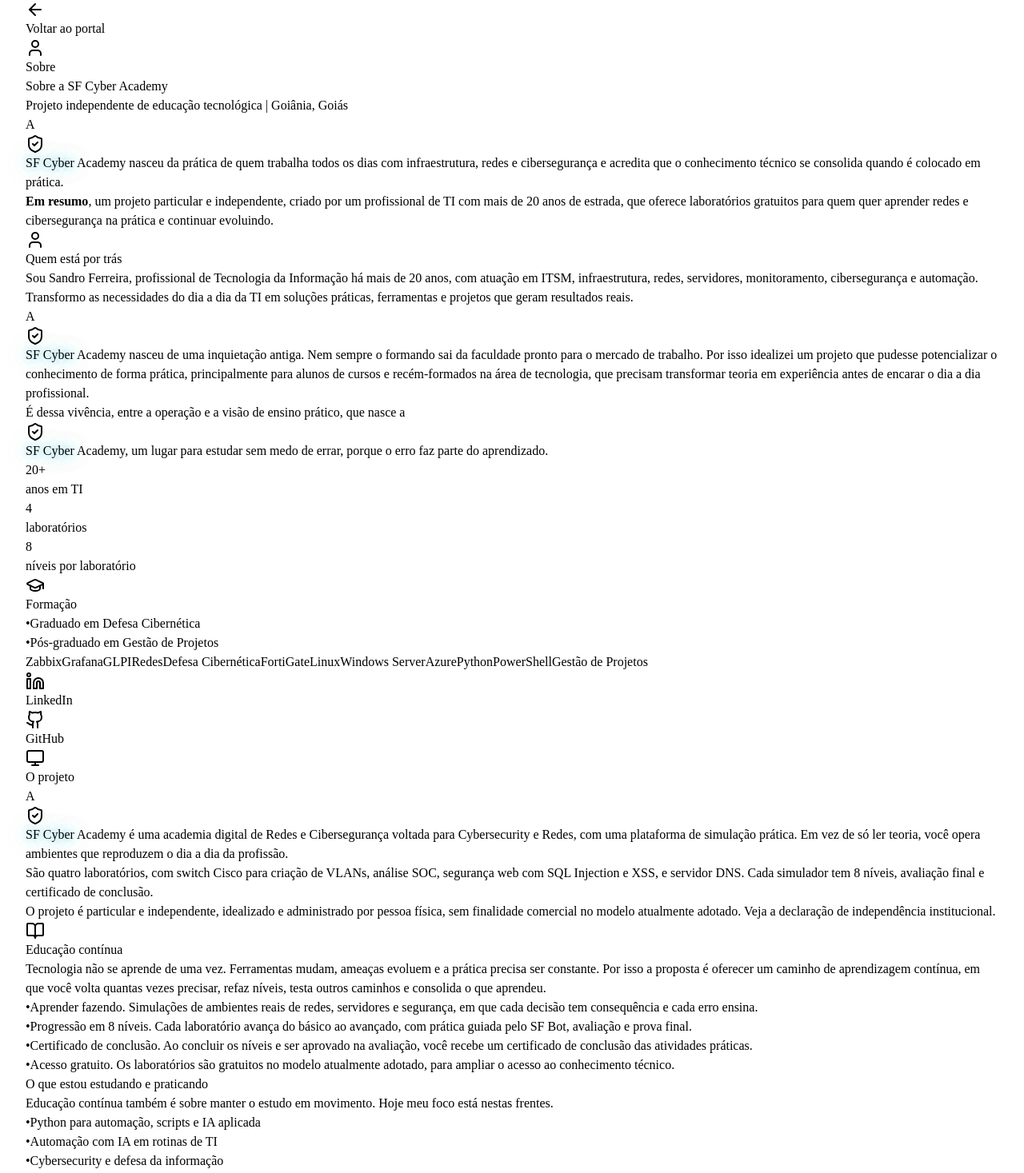
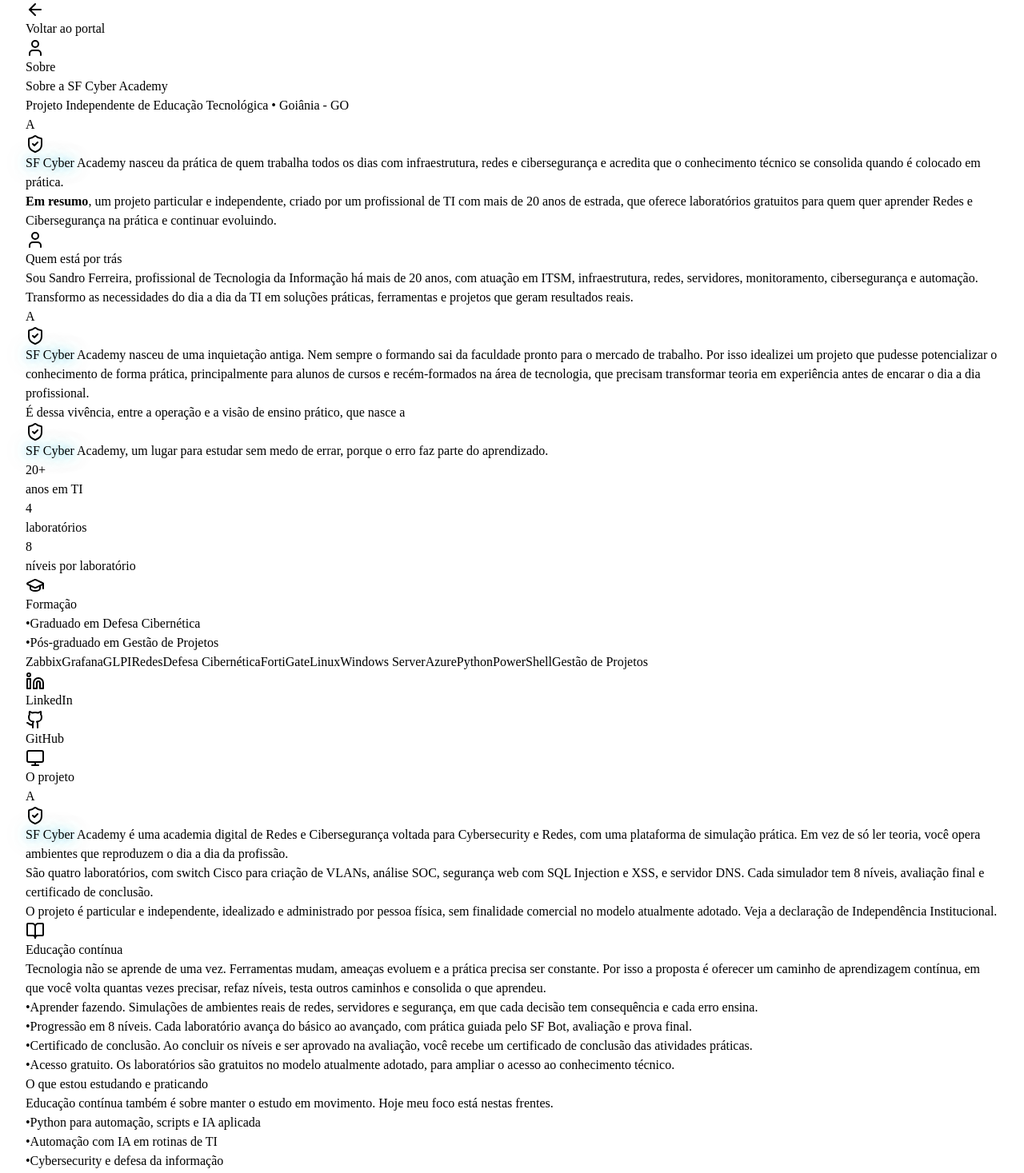
Before and after one commit to sandronsk1977-creator/sf-cyber, a React (Vite) app in the folder client/: page /sobre in a window 1280 px wide. Shown: the top 1467 px of the page at 80% size. Built offline with nearby package versions, Linux system fonts and the light colour scheme.

Commit message:
Update text capitalization in Sobre.tsx

```diff
--- a/client/src/pages/Sobre.tsx
+++ b/client/src/pages/Sobre.tsx
@@ -86,7 +86,7 @@ export default function Sobre() {
             Sobre a SF Cyber Academy
           </h1>
           <p className="text-sm text-slate-500 mb-2">
-            Projeto independente de educação tecnológica | Goiânia, Goiás
+            Projeto Independente de Educação Tecnológica • Goiânia - GO
           </p>
           <p className="text-slate-400 text-base mb-10 leading-relaxed">
             A <SFCyber /> Academy nasceu da prática de quem trabalha todos os dias com
@@ -98,7 +98,7 @@ export default function Sobre() {
             <p className="text-sm text-cyan-100 leading-relaxed">
               <strong className="text-cyan-300">Em resumo</strong>, um projeto particular e
               independente, criado por um profissional de TI com mais de 20 anos de estrada, que
-              oferece laboratórios gratuitos para quem quer aprender redes e cibersegurança na
+              oferece laboratórios gratuitos para quem quer aprender Redes e Cibersegurança na
               prática e continuar evoluindo.
             </p>
           </div>
@@ -216,7 +216,7 @@ export default function Sobre() {
                   href="/independencia"
                   className="text-cyan-400 hover:text-cyan-300 transition-colors font-semibold"
                 >
-                  Veja a declaração de independência institucional
+                  Veja a declaração de Independência Institucional
                 </Link>
                 .
               </p>
```
